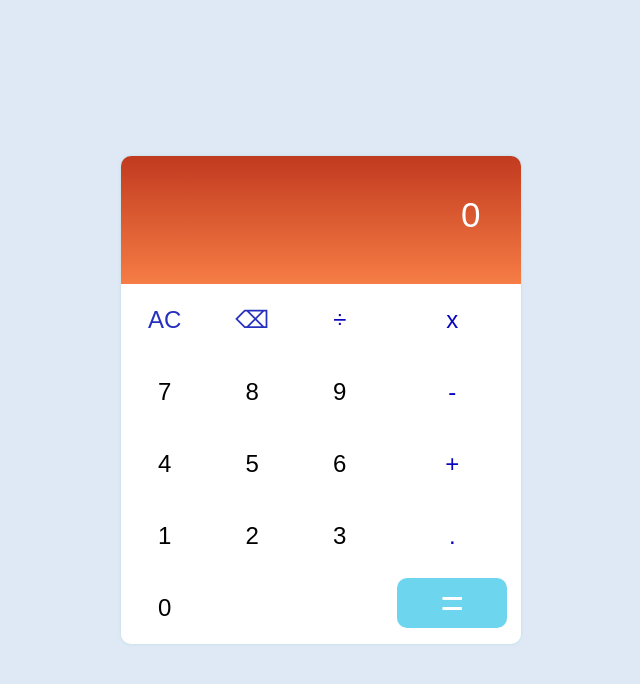
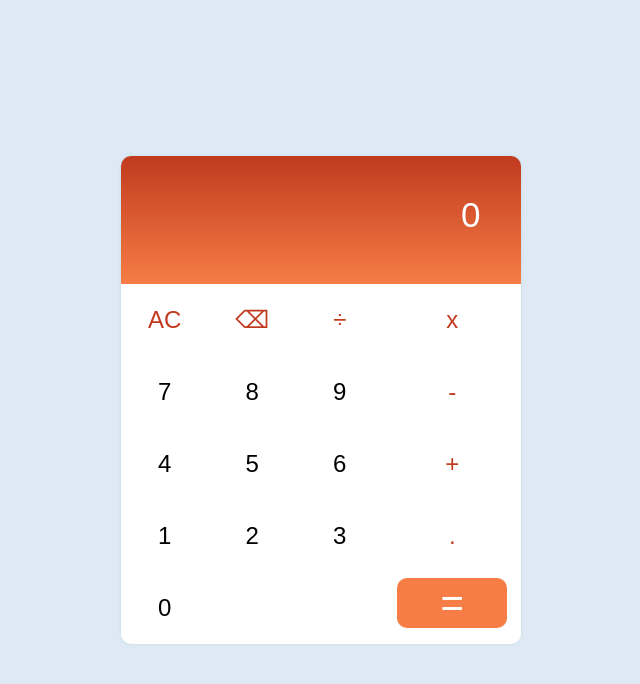
Before and after one commit to Eallekors/React-Project, a React (Create React App) app in the folder calculator/: page / in a window 1280 px wide. Shown: the top 684 px of the page, without its empty margins (319-959 px from the left). Built offline with nearby package versions, Linux system fonts and the light colour scheme.

Commit message:
Changed button color

```diff
--- a/calculator/src/components/Buttons.css
+++ b/calculator/src/components/Buttons.css
@@ -22,15 +22,15 @@
     height: 50px;
     border-radius: 10px;
     color: white;
-    background-color: #6dd5ed;
+    background-color: #f67d45;
   }
 
   .clr {
-    color: #2630be;
+    color: #c13a1f;
   }
 
   .exp {
-    color: #0906be;
+    color: #c13a1f;
   }
   .no {
     width: 60px;
@@ -60,7 +60,7 @@
 
   @media (min-width: 800px) {
     .btn:hover {
-      background-color: #6dd5ed;
+      background-color: #f67d45;
       color: white;
       transition: background-color 0.3s ease;
 
@@ -68,7 +68,7 @@
 
     .btn:active,
     .btn.touched {
-      background-color: #48b1bf;
+      background-color: #cc6130;
       color: white;
       transition: background-color 0.3s ease;
 
```
